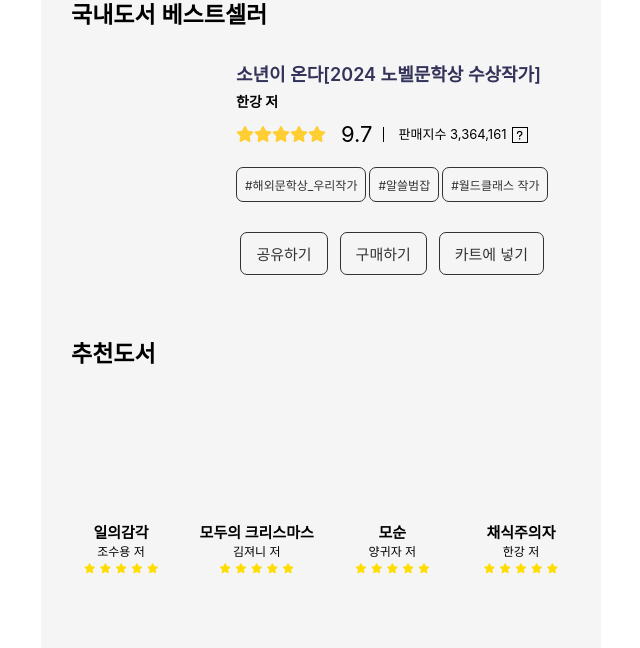
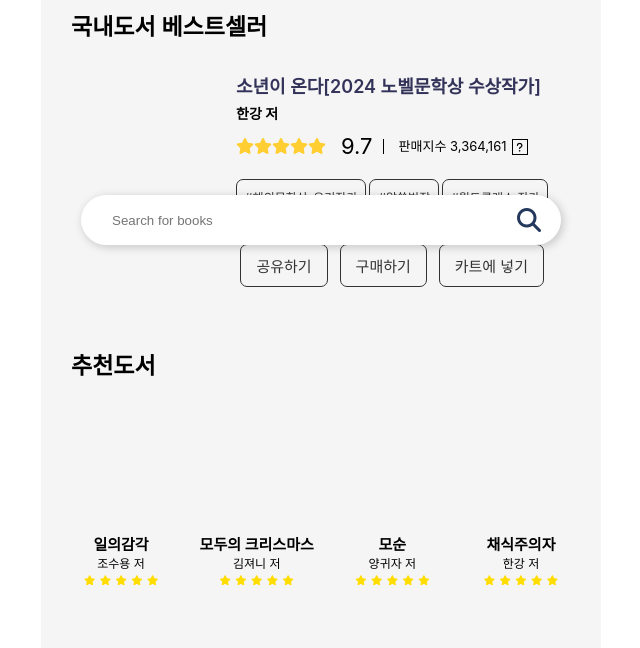
Before and after one commit to kimhyunuoo/TENweeks-Challenge, a plain HTML site: page Challenge06/index.html in a window 1280 px wide. Shown: the top 648 px of the page, without its empty margins (319-959 px from the left). Drawn offline with Linux system fonts and the light colour scheme; a web font is replaced by a local one.

Commit message:
sixth challenge create nav

```diff
--- a/Challenge06/index.html
+++ b/Challenge06/index.html
@@ -34,8 +34,17 @@
     <!-- navigator -->
     <nav>
       <div class="navbar">
-        <div class="navbar__search"></div>
-        <div class="navbar__icon"></div>
+        <input
+          class="navbar__search"
+          type="text"
+          placeholder="Search for books"
+        />
+        <div class="navbar__icon">
+          <i
+            class="fa-solid fa-magnifying-glass fa-xl"
+            style="color: #23385c"
+          ></i>
+        </div>
       </div>
     </nav>
     <!-- main section -->
@@ -148,9 +157,8 @@
               1970년 겨울 광주에서 태어났다.<br />
               1993년 문학과사회 겨울호에서 시 "서울의겨울" 외 네 편을 발표하고
               이듬해 서울신문 신춘문예에 단편소설 "붉은 닻"이 당선되어 작품
-              활동을 시작헀다.<br />
-              국내수상 및 외국수상 다수, 노르웨이 '미래 도서관' 프로젝트 참여
-              작가로 선정되었다.<br />
+              활동을 시작헀다. 국내수상 및 외국수상 다수, 노르웨이 '미래 도서관'
+              프로젝트 참여 작가로 선정되었다.<br />
               2024년 한국 최초 노벨문학상을 수상했다.
             </div>
           </div>
--- a/Challenge06/style.css
+++ b/Challenge06/style.css
@@ -52,6 +52,34 @@ body {
   color: #090909;
 }
 .header__container .header__container__maket {
+  cursor: pointer;
+}
+/* nav */
+nav {
+  position: absolute;
+  top: 195px;
+}
+nav .navbar {
+  display: flex;
+  justify-content: center;
+  align-items: center;
+}
+nav .navbar .navbar__search {
+  width: 480px;
+  height: 50px;
+  border: 1px solid #fff;
+  outline: none;
+  border-radius: 50px;
+  box-sizing: border-box;
+  padding: 0 30px;
+  box-shadow: 2px 2px 10px rgba(0, 0, 0, 0.2);
+}
+nav .navbar .navbar__search:focus {
+  box-shadow: 2px 2px 15px rgba(0, 0, 0, 0.5);
+}
+nav .navbar .navbar__icon {
+  position: absolute;
+  right: 20px;
   cursor: pointer;
 }
 main {
```
